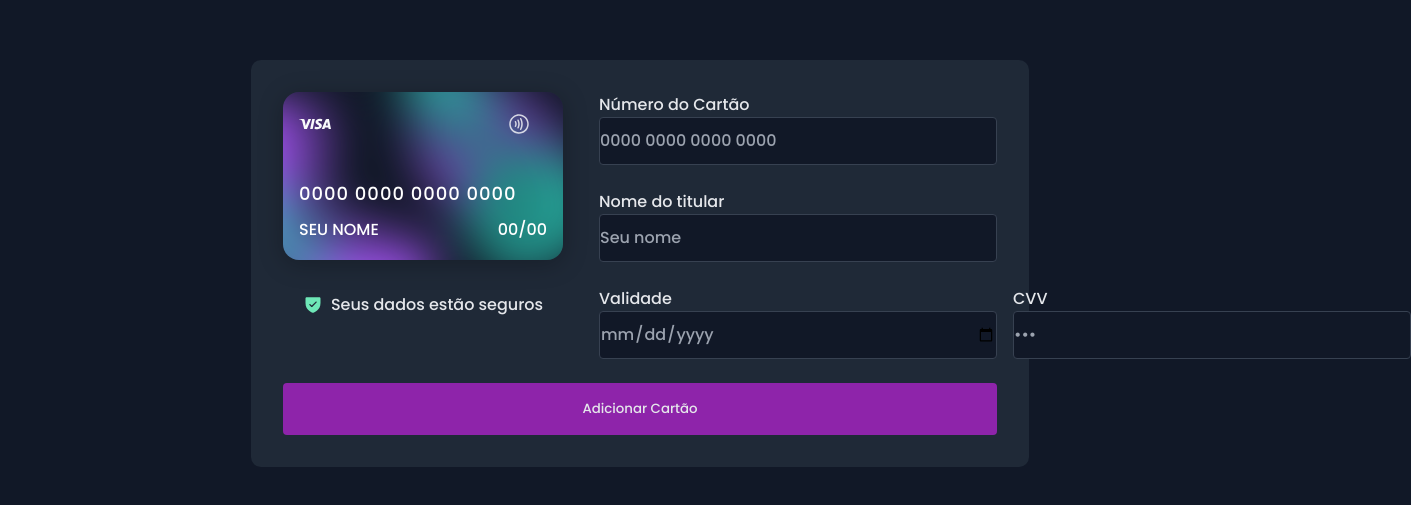
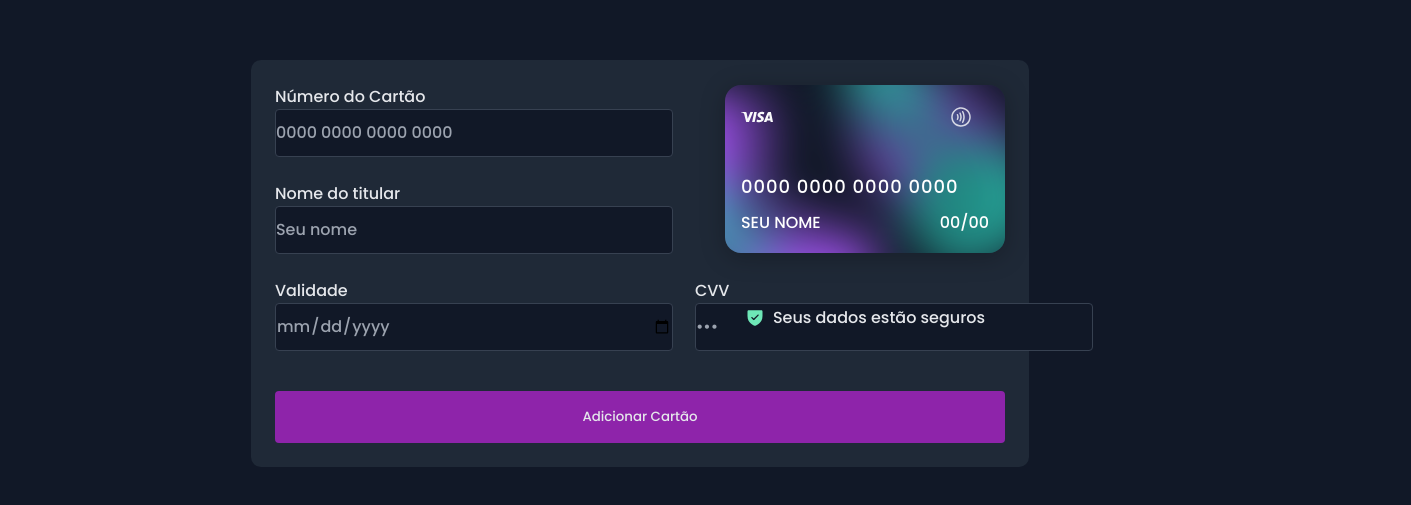
Before and after one commit to claytonfortunato/Cartao-13, a React (Vite) app: page / in a window 1280 px wide. Shown: the part 137-642 px from the top of the page, 1411 px wide, since content can reach past the window. Built offline with nearby package versions, Linux system fonts and the light colour scheme.

Commit message:
feat: style components

```diff
--- a/src/components/Button/styles.ts
+++ b/src/components/Button/styles.ts
@@ -11,7 +11,7 @@ export const Button = styled.button`
   outline: none;
   border: none;
   border-radius: 4px;
-  margin-top: 2.4rem;
+  margin-top: 4rem;
   color: ${(props) => props.theme.gray200};
 
   transition: all ease-in 0.2s;
--- a/src/components/Card/styles.ts
+++ b/src/components/Card/styles.ts
@@ -5,8 +5,6 @@ import Card from "../../assets/credit_card_bg.svg";
 export const CardContainer = styled.div`
   display: flex;
   flex-direction: column;
-  align-items: center;
-  margin-right: 3.6rem;
 `;
 
 export const Wrapper = styled.div`
@@ -56,6 +54,7 @@ export const SafeInfo = styled.div`
   display: flex;
   flex-direction: row;
   align-items: center;
+  padding: 2rem;
   gap: 8px;
   span {
     font-size: 16px;
--- a/src/components/Field/styles.ts
+++ b/src/components/Field/styles.ts
@@ -3,6 +3,7 @@ import styled from "styled-components";
 export const Container = styled.div`
   display: flex;
   flex-direction: column;
+  align-items: flex-start;
 
   input {
     width: 398px;
@@ -13,6 +14,11 @@ export const Container = styled.div`
     color: ${(props) => props.theme.gray400};
     outline: none;
     font-size: 16px;
+
+    &:hover,
+    &:focus-within {
+      border-color: ${(props) => props.theme.purple900};
+    }
   }
 `;
 
--- a/src/pages/Home/index.tsx
+++ b/src/pages/Home/index.tsx
@@ -28,12 +28,6 @@ export const Home = () => {
   return (
     <C.Container>
       <C.Wrapper>
-        <Card
-          number={cardInfo.number}
-          name={cardInfo.name}
-          cvv={cardInfo.cvv}
-        />
-
         <C.WrapperInput>
           <Field
             label="Número do Cartão"
@@ -59,6 +53,12 @@ export const Home = () => {
             />
           </C.BoxInput>
         </C.WrapperInput>
+
+        <Card
+          number={cardInfo.number}
+          name={cardInfo.name}
+          cvv={cardInfo.cvv}
+        />
       </C.Wrapper>
       <Button />
     </C.Container>
--- a/src/pages/Home/styles.ts
+++ b/src/pages/Home/styles.ts
@@ -6,7 +6,7 @@ export const Container = styled.div`
   height: 100%;
   width: 100%;
   background-color: ${(props) => props.theme.gray800};
-  padding: 3.2rem;
+  padding: 2.4rem;
   border-radius: 10px;
 `;
 
@@ -14,8 +14,14 @@ export const Wrapper = styled.div`
   width: 100%;
   height: 100%;
   display: flex;
+  flex-direction: row;
+  align-items: center;
 
   background-color: ${(props) => props.theme.gray800};
+
+  @media (max-width: 782px) {
+    flex-direction: column;
+  }
 `;
 
 export const WrapperInput = styled.div`
@@ -25,6 +31,7 @@ export const WrapperInput = styled.div`
   align-items: flex-start;
   gap: 24px;
   padding: 0;
+  margin-right: 5.2rem;
 
   flex: none;
   order: 0;
@@ -37,8 +44,8 @@ export const BoxInput = styled.div`
   order: 2;
   flex-grow: 0;
   align-self: stretch;
-  gap: 16px;
-
+  gap: 22px;
+  width: 100%;
   input {
     width: 100%;
     flex: none;
--- a/src/styles/themes/default.ts
+++ b/src/styles/themes/default.ts
@@ -7,8 +7,9 @@ export const defaultTheme = {
   gray700: "#374151",
   gray800: "#1F2937",
   gray900: "#111827",
+  purple400: "#A855F7",
   purple600: "#8E24AA",
-  purple400: "#A855F7",
+  purple900: "#9333EA",
   sucess: "#6EE7B7",
   error: "#FB7185",
 };
```
